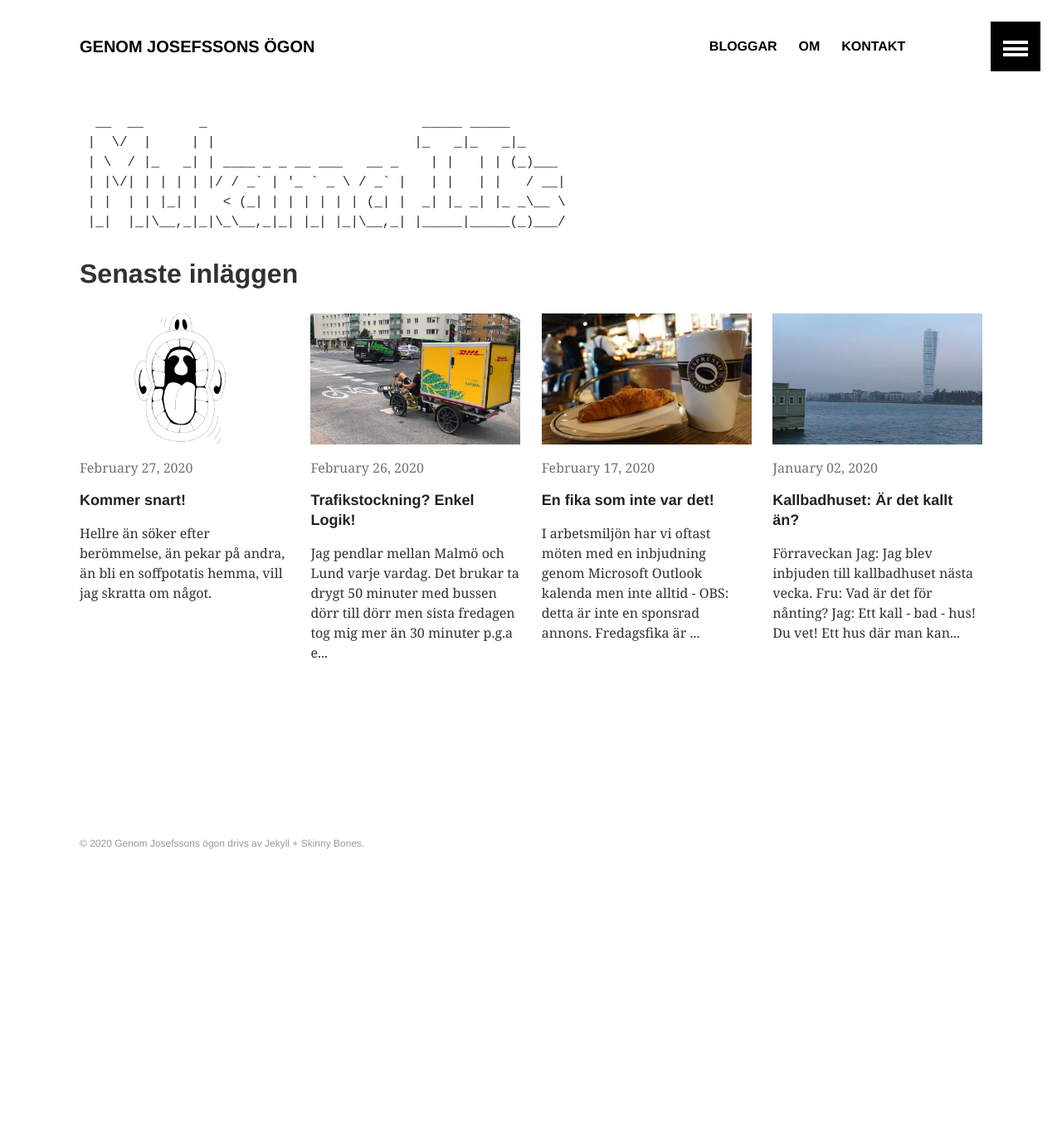
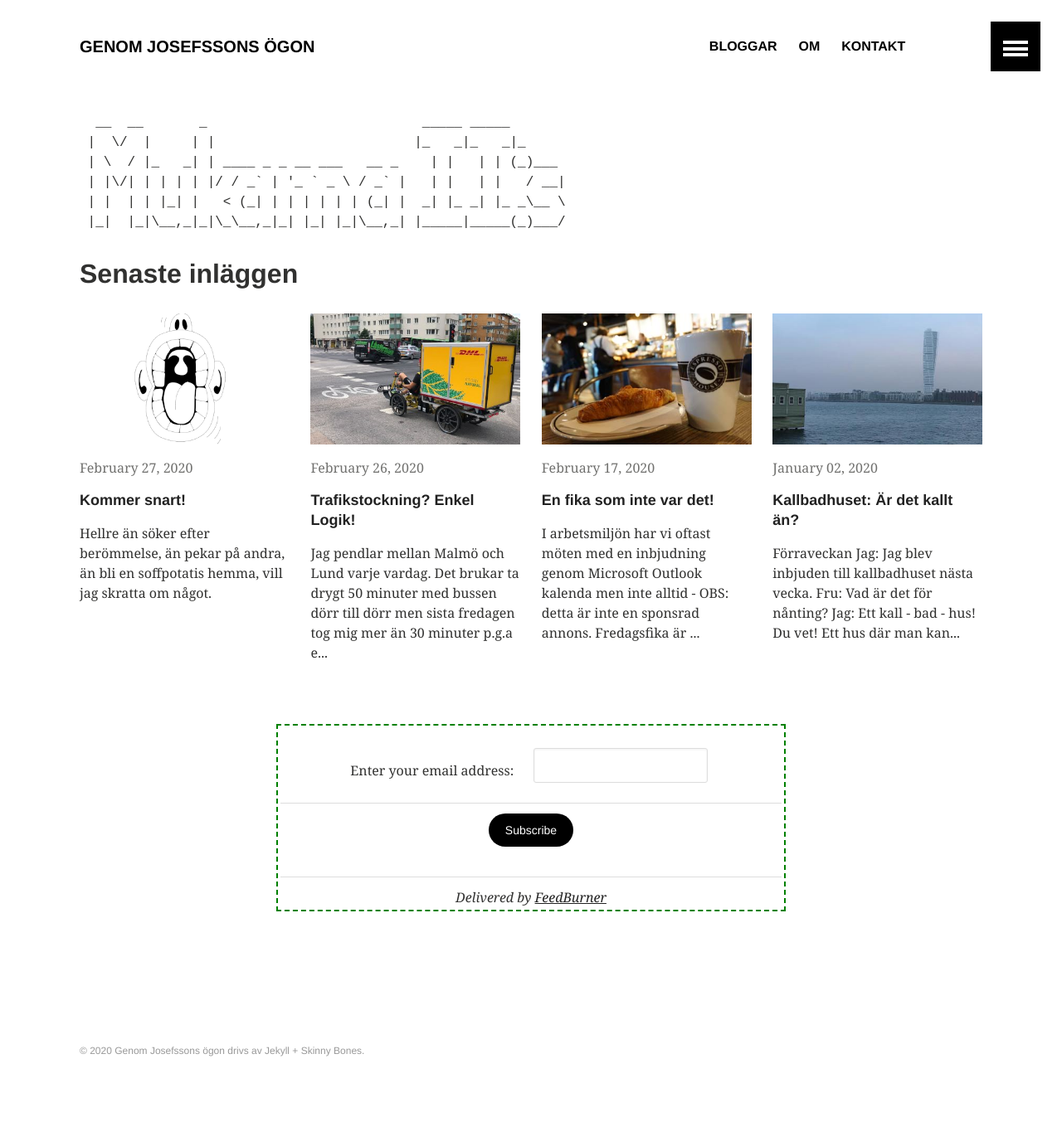
Before and after one commit to MukamaTwo/MukamaTwo.github.io, a Jekyll site: the page built from index.md, in a window 1280 px wide. Shown: the whole page at 83% size. Built offline with Jekyll 4.4.1, drawn with Linux system fonts in a browser that asks for light colours; before the commit the page ends 1103 px from its top, so only the background shows below that.

Commit message:
RSS formating, adding and center

```diff
--- a/_includes/rss-feedburner.html
+++ b/_includes/rss-feedburner.html
@@ -1,6 +1,28 @@
-<form style="border:1px solid #ccc;padding:3px;text-align:center;" action="https://feedburner.google.com/fb/a/mailverify" method="post" target="popupwindow" onsubmit="window.open('https://feedburner.google.com/fb/a/mailverify?uri=github/WDAI', 'popupwindow', 'scrollbars=yes,width=550,height=520');return true"><p>Enter your email address:</p><p><input type="text" style="width:140px" name="email"/></p><input type="hidden" value="github/WDAI" name="uri"/><input type="hidden" name="loc" value="en_US"/><input type="submit" value="Subscribe" /><p>Delivered by <a href="https://feedburner.google.com" target="_blank">FeedBurner</a></p></form>
-<!--
-mail subscriptions from a link rather than a form
+<br>
+<div class="rss-subscribe">
+    <form style="border:0px solid #ccc;padding:3px;text-align:center;" action="https://feedburner.google.com/fb/a/mailverify" method="post" target="popupwindow" onsubmit="window.open('https://feedburner.google.com/fb/a/mailverify?uri=github/WDAI', 'popupwindow', 'scrollbars=yes,width=550,height=520');return true">
+        <table style="border:0 width:100%">
+            <tr>
+                <td style="text-align:right">
+                  Enter your email address:
+                </td>
+                <td>
+                  <input type="text" style="width:210px" name="email"/>
+                </td>
+            </tr>
+            <tr>
+                <td colspan="2">
+                    <input type="submit" value="Subscribe" />
+                </td>
+            </tr>
+          </table>
+        <input type="hidden" value="github/WDAI" name="uri"/>
+        <input type="hidden" name="loc" value="sv_SE"/>
+        <i>Delivered by <a href="https://feedburner.google.com" target="_blank">FeedBurner</a></i>
+    </form>
+    <!--
+    mail subscriptions from a link rather than a form
 
-<a href="https://feedburner.google.com/fb/a/mailverify?uri=github/WDAI&amp;loc=en_US">Subscribe to Feeds av en man som heter Josefssons by Email</a>
--->
+    <a href="https://feedburner.google.com/fb/a/mailverify?uri=github/WDAI&amp;loc=en_US">Subscribe to Feeds av en man som heter Josefssons by Email</a>
+    -->
+</div>
--- a/_layouts/default.html
+++ b/_layouts/default.html
@@ -39,6 +39,7 @@
 
     <div id="page-wrapper">
       {{ content }}
+      {% include rss-feedburner.html %}
       {% include footer.html %}
     </div>
 
--- a/_sass/_layout.scss
+++ b/_sass/_layout.scss
@@ -296,6 +296,15 @@
 		}
 	}
 }
+// RSS
+.rss-subscribe {
+	display: block;
+	position: relative;
+	float: centre;
+	margin: auto;
+	width: 50%;
+	border: 2px dashed green;
+}
 
 /*
    Page footer
```
Also changed, not shown: _posts/2020-01-02-Är-det-kallt-än.md (+1 -0 lines).
